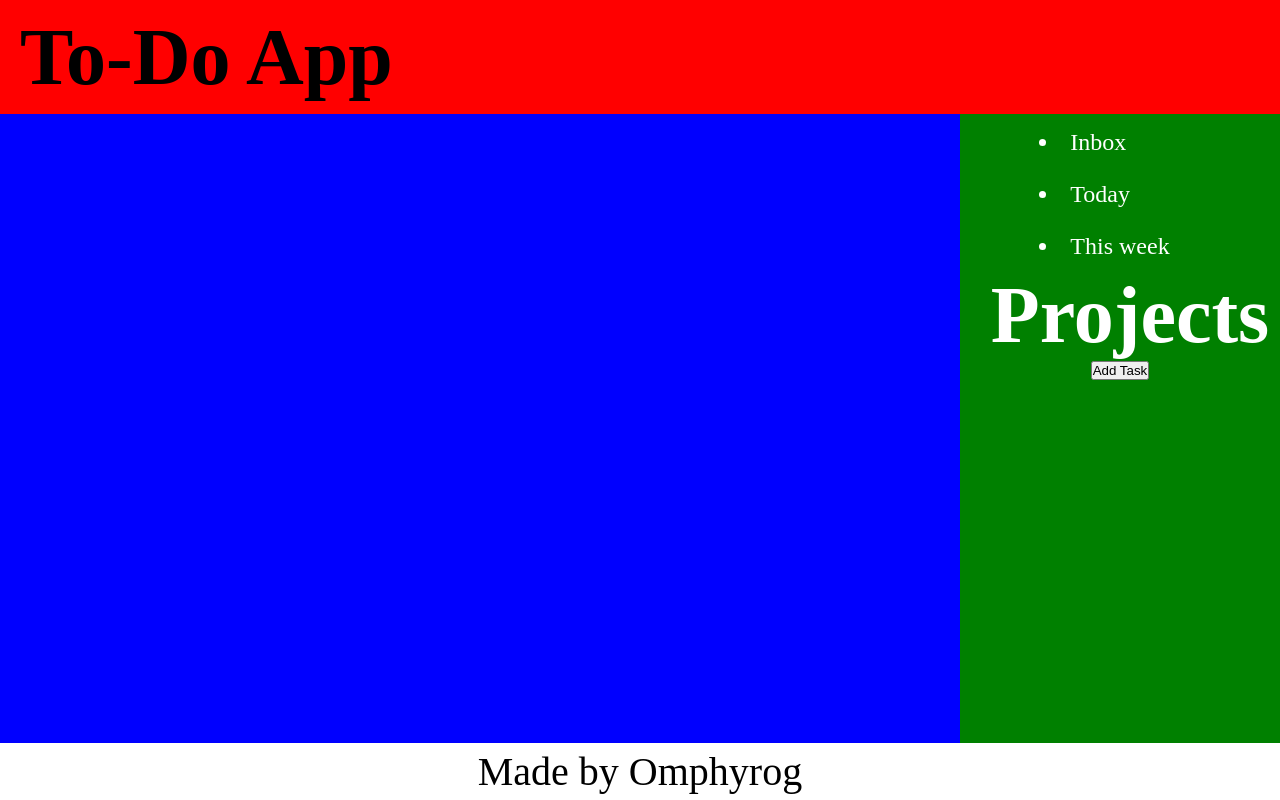
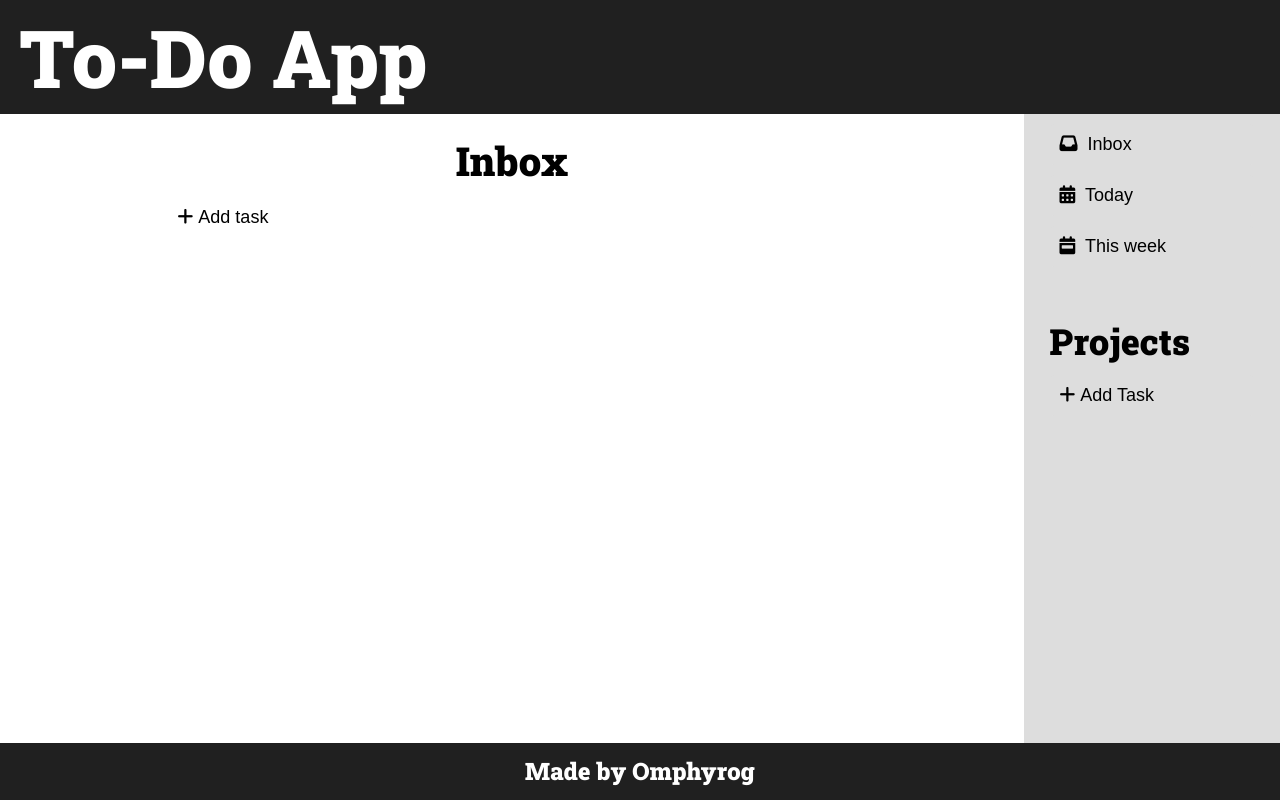
Before and after one commit to Omphyrog/To-Do-List-App, a website: page dist/index.html in a window 1280 px wide. Drawn offline with Linux system fonts and the light colour scheme.

Commit message:
design fix

```diff
--- a/dist/index.html
+++ b/dist/index.html
@@ -6,6 +6,10 @@
     <meta name="viewport" content="width=device-width, initial-scale=1.0" />
     <script src="./main.js" defer></script>
     <link rel="stylesheet" href="./style.css" />
+    <script
+      src="https://kit.fontawesome.com/89d1718713.js"
+      crossorigin="anonymous"
+    ></script>
     <title>Todo App</title>
   </head>
   <body>
@@ -14,16 +18,29 @@
         <h1>To-Do App</h1>
       </header>
       <main class="main">
-        <section class="section"></section>
+        <section class="section">
+          <h1>Inbox</h1>
+          <button class="btn add-btn" id="section-button">
+            <i class="fa-sharp fa-solid fa-plus"></i>Add task
+          </button>
+        </section>
         <nav class="navbar">
-          <ul>
-            <li>Inbox</li>
-            <li>Today</li>
-            <li>This week</li>
-          </ul>
+          <div class="menu">
+            <button class="btn" id="inbox">
+              <i class="fa-sharp fa-solid fa-inbox"></i> Inbox
+            </button>
+            <button class="btn" id="today">
+              <i class="fa-sharp fa-solid fa-calendar-days"></i> Today
+            </button>
+            <button class="btn" id="week">
+              <i class="fa-sharp fa-solid fa-calendar-week"></i> This week
+            </button>
+          </div>
           <div class="projects">
             <h1>Projects</h1>
-            <button>Add Task</button>
+            <button class="btn add-btn">
+              <i class="fa-sharp fa-solid fa-plus"></i>Add Task
+            </button>
           </div>
         </nav>
       </main>
--- a/dist/style.css
+++ b/dist/style.css
@@ -10,6 +10,10 @@ html {
   box-sizing: inherit;
   margin: 0;
   padding: 0;
+}
+
+body {
+  font-family: "Roboto Slab", serif;
 }
 
 .container {
@@ -26,18 +30,18 @@ html {
   display: flex;
   align-items: center;
   grid-area: 1 / 1 / 2 / 3;
-  background-color: red;
+  background-color: #202020;
+  color: white;
 }
 
-h1 {
+.header h1 {
   font-size: 10vh;
   margin-left: 20px;
 }
 
 .main {
   display: grid;
-  grid-template-columns: 3fr 1fr;
-  background-color: blue;
+  grid-template-columns: 4fr 1fr;
   grid-area: 2 / 1 / 3 / 3;
 }
 
@@ -45,27 +49,78 @@ h1 {
   display: flex;
   flex-direction: column;
   align-items: center;
-  color: white;
   font-size: 3vh;
-  background-color: green;
+  background-color: #dddddd;
 }
 
-li {
-  margin-top: 5px;
+.menu {
+  display: flex;
+  flex-direction: column;
+  align-items: center;
+  width: 100%;
+}
+
+i {
+  margin-right: 5px;
+}
+
+.btn {
+  text-align: start;
+  border: none;
+  outline: none;
   padding: 10px;
+  font-size: large;
+  width: 80%;
+  margin-top: 10px;
+  background-color: #dddddd;
+  border-radius: 5px;
+}
+
+.btn:hover {
+  cursor: pointer;
+  background-color: #cccccc;
+}
+
+#section-button {
+  width: 70%;
+  background-color: white;
+}
+
+#section-button:hover {
+  cursor: pointer;
+  background-color: #cccccc;
 }
 
 .projects {
+  margin-top: 50px;
+  display: flex;
+  align-items: center;
+  flex-direction: column;
+  width: 100%;
+}
+
+.projects h1 {
+  width: 80%;
+  text-align: left;
+}
+
+.section {
   display: flex;
   flex-direction: column;
-  justify-content: center;
+  padding: 20px;
   align-items: center;
+}
+
+.section h1 {
+  font-size: 5vh;
 }
 
 .footer {
   display: flex;
   justify-content: center;
   align-items: center;
-  font-size: 5vh;
+  font-size: 3vh;
   grid-area: 3 / 1 / 4 / 3;
+  background-color: #202020;
+  color: white;
 }
```
